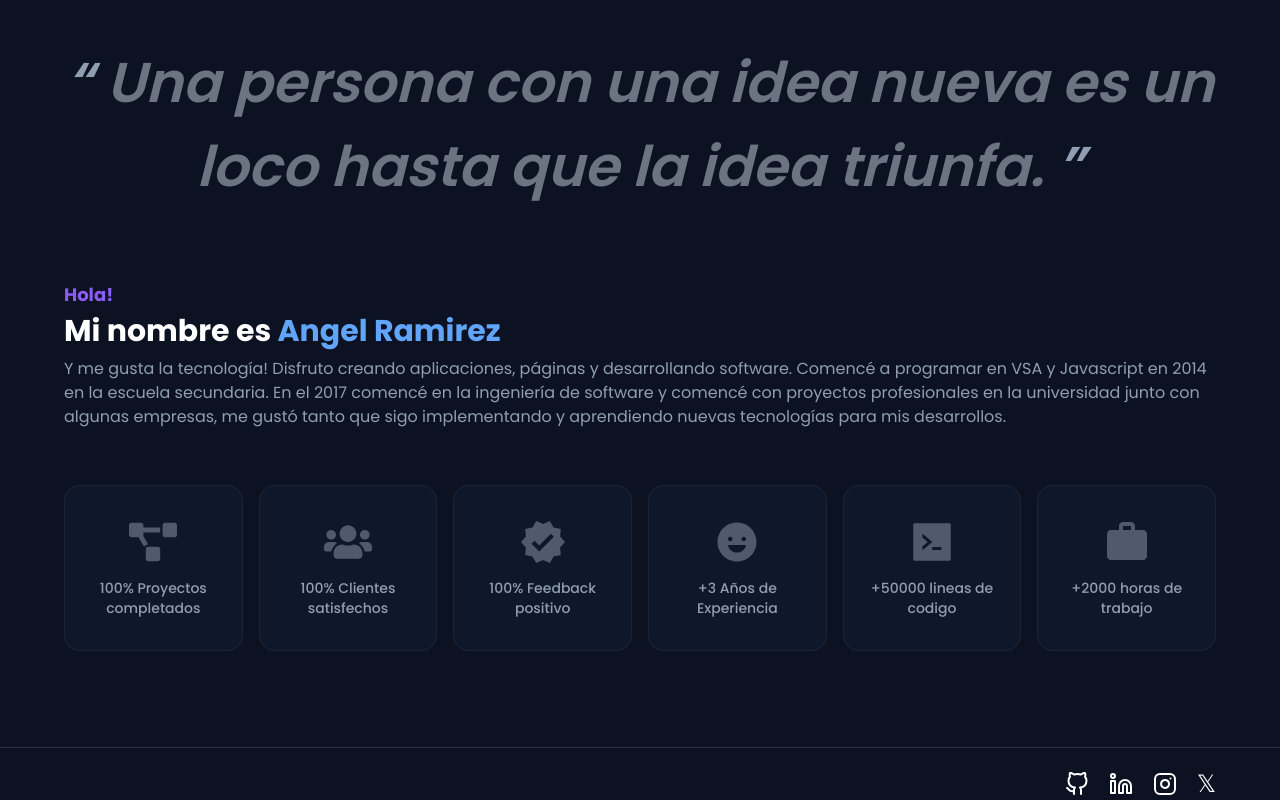
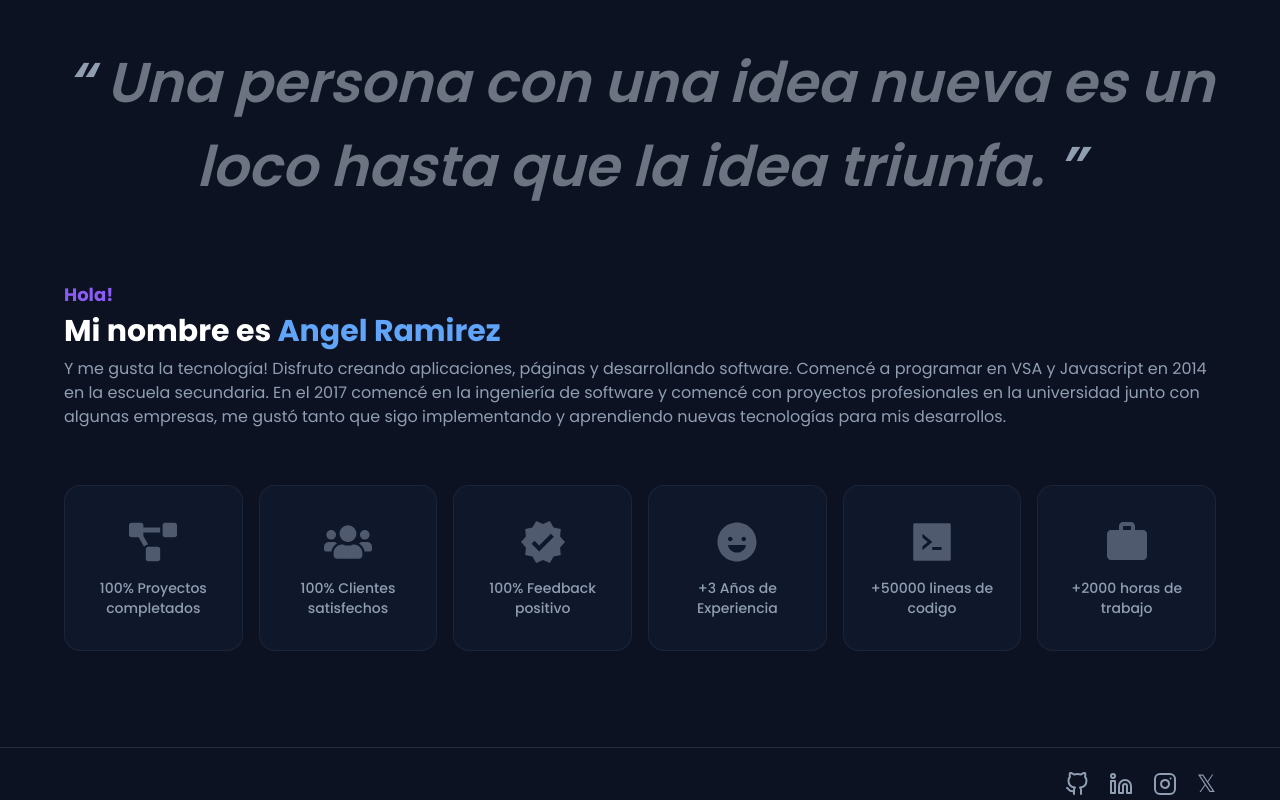
Before and after one commit to ImJars/Development-full-coding, a React (Vite) app: page / in a window 1280 px wide. Shown: the part 849-1649 px from the top of the page. Built offline with nearby package versions, Linux system fonts and the light colour scheme.

Commit message:
Update footerIcons.jsx

```diff
--- a/src/components/footer/footerIcons.jsx
+++ b/src/components/footer/footerIcons.jsx
@@ -6,7 +6,7 @@ function FooterIcons({ link, children, classNames}) {
       <a href={link}
         target="_blank"
         rel="noopener noreferrer"
-        className={`${classNames} flex justify-center items-center`}
+        className={`${classNames} text-text-general flex justify-center items-center transition-all ease-in-out duration-300 hover:scale-125`}
     >
         <span>{children}</span>
       </a>
```
